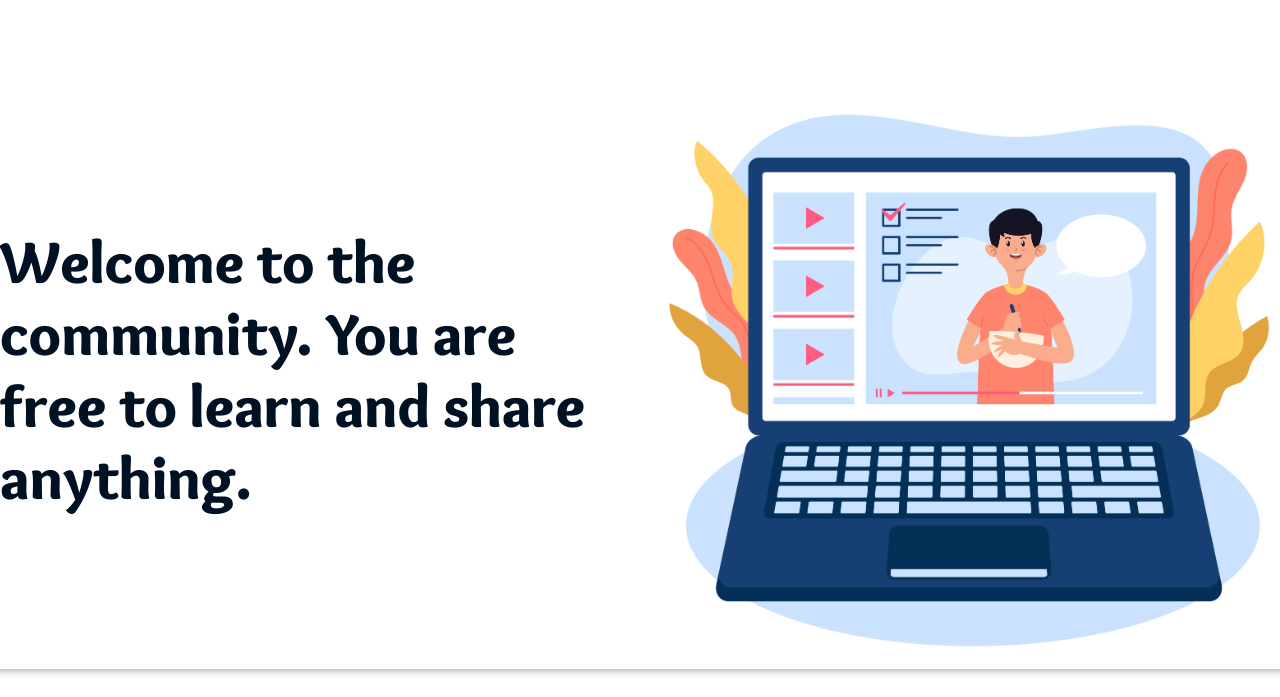
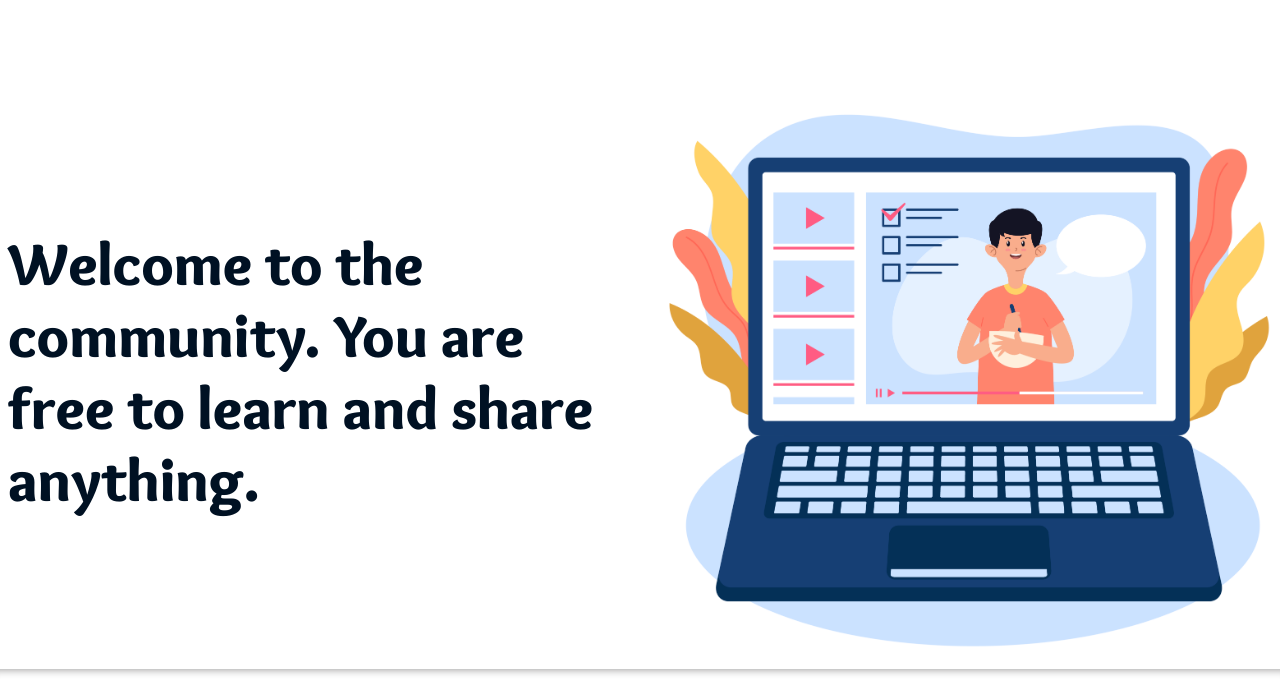
Before and after one commit to Anikcsejnu/steps-web, a Django app: page / in a window 1280 px wide. Shown: the top 697 px of the page. Run offline with Django 3.2, Linux system fonts and the light colour scheme; some libraries are stand-ins or nearby versions; some web fonts are replaced.

Commit message:
Worked on homepage css

```diff
--- a/home/templates/home/index.html
+++ b/home/templates/home/index.html
@@ -105,7 +105,7 @@
 <section>
     <div class="row" style="align-items: center;">
         <div class="col-sm-6">
-            <h1>Welcome to the community. You are free to learn and share anything.</h1>
+            <h1 class="ml-2 mt-1">Welcome to the community. You are free to learn and share anything.</h1>
         </div>
         <div class="col-sm-6">
             <img class="img-fluid w-100" src="static/home/images/homeclassroom.png" alt="about">
```
